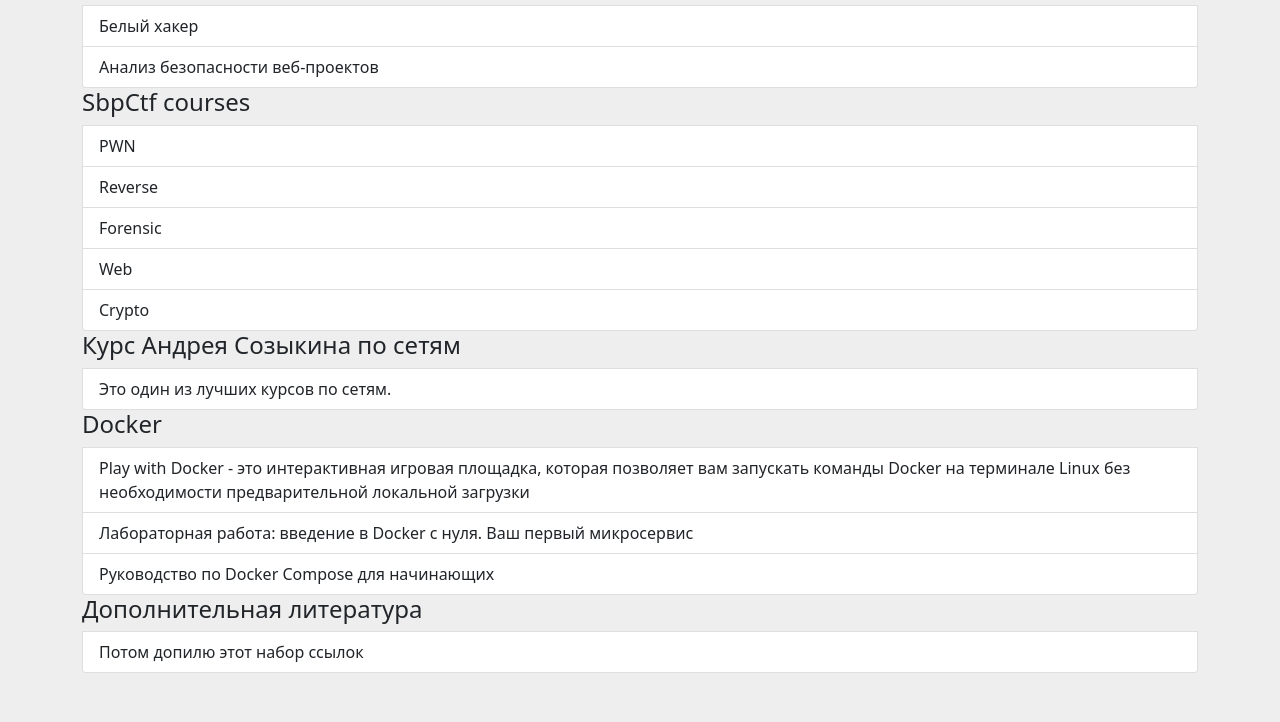
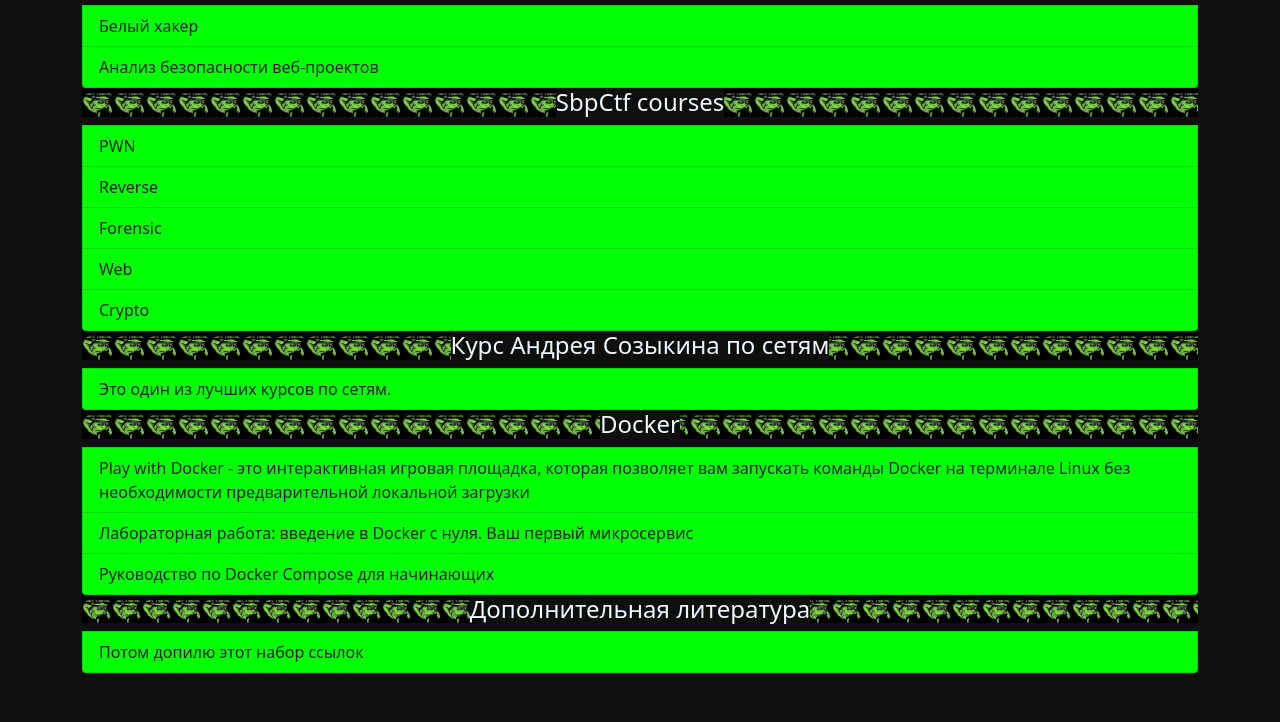
Before and after one commit to IlyushaVoterk2100/CY8erJabA_site, a plain HTML site: page index.html in a window 1280 px wide. Shown: the part 78-800 px from the top of the page. Drawn offline with Linux system fonts and the light colour scheme.

Commit message:
Add files via upload

```diff
--- a/index.html
+++ b/index.html
@@ -11,19 +11,19 @@
 </head>
 
 <body>
-  <header class="container bg-dark">
+  <header class="container">
     <div>
       <h2 class="text-light">Welcome to CyberJaba's Library</h2>
     </div>
   </header>
   <main class="container">
     <div class="list-group">
-      <h4>Stepik courses</h4>
+      <h4><span>Stepik courses</span></h4>
       <a target="_blank" href="https://stepik.org/course/%D0%9F%D1%80%D0%BE%D1%84%D0%B5%D1%81%D1%81%D0%B8%D1%8F-%D0%91%D0%B5%D0%BB%D1%8B%D0%B9-%D0%A5%D0%B0%D0%BA%D0%B5%D1%80-169003/" class="list-group-item list-group-item-action">Белый хакер</a>
       <a target="_blank" href="https://stepik.org/course/%D0%90%D0%BD%D0%B0%D0%BB%D0%B8%D0%B7-%D0%B1%D0%B5%D0%B7%D0%BE%D0%BF%D0%B0%D1%81%D0%BD%D0%BE%D1%81%D1%82%D0%B8-%D0%B2%D0%B5%D0%B1-%D0%BF%D1%80%D0%BE%D0%B5%D0%BA%D1%82%D0%BE%D0%B2-127/" class="list-group-item list-group-item-action">Анализ безопасности веб-проектов</a>
     </div>
     <div class="list-group">
-      <h4>SbpCtf courses</h4>
+      <h4><span>SbpCtf courses</span></h4>
       <a target="_blank" href="https://pwn.spbctf.ru/tasks" class="list-group-item list-group-item-action">PWN</a>
       <a target="_blank" href="https://forkbomb.ru/tasks" class="list-group-item list-group-item-action">Reverse</a>
       <a target="_blank" href="https://for-kids20.forkbomb.ru/tasks" class="list-group-item list-group-item-action">Forensic</a>
@@ -31,17 +31,17 @@
       <a target="_blank" href="https://crypto-kids20.forkbomb.ru/tasks" class="list-group-item list-group-item-action">Crypto</a>
     </div>
     <div class="list-group">
-      <h4>Курс Андрея Созыкина по сетям</h4>
+      <h4><span>Курс Андрея Созыкина по сетям</span></h4>
       <a target="_blank" href="https://asozykin.ru/courses/networks_online" class="list-group-item list-group-item-action">Это один из лучших курсов по сетям.</a>
     </div>
     <div class="list-group">
-      <h4>Docker</h4>
+      <h4><span>Docker</span></h4>
       <a target="_blank" href="https://www.docker.com/play-with-docker/" class="list-group-item list-group-item-action">Play with Docker - это интерактивная игровая площадка, которая позволяет вам запускать команды Docker на терминале Linux без необходимости предварительной локальной загрузки</a>
       <a target="_blank" href="https://habr.com/ru/articles/346634/" class="list-group-item list-group-item-action">Лабораторная работа: введение в Docker с нуля. Ваш первый микросервис</a>
       <a target="_blank" href="https://habr.com/ru/companies/ruvds/articles/450312/" class="list-group-item list-group-item-action">Руководство по Docker Compose для начинающих</a>
     </div>
     <div class="list-group">
-      <h4>Дополнительная литература</h4>
+      <h4><span>Дополнительная литература</span></h4>
       <a target="_blank" href="https://ctfnews.ru/literature/" class="list-group-item list-group-item-action">Потом допилю этот набор ссылок</a>
     </div>
   </main>
--- a/main.css
+++ b/main.css
@@ -1,3 +1,21 @@
 body {
-    background-color: #EEEEEE;
+    background-color: #0f0f0d;
 }
+
+h4 {
+    color:aliceblue;
+    background-image: url(jaba.jpg);
+    background-repeat: repeat-x;
+    background-size: contain;
+    background-color: #0f0f0d;
+    text-align: center;
+}
+
+span {
+    background-color: #0f0f0d;
+    display: inline-block;
+}
+
+.list-group-item-action {
+    background: rgba(3, 255, 3, 1);
+}
```
Also changed, not shown: jaba.jpg (added).
